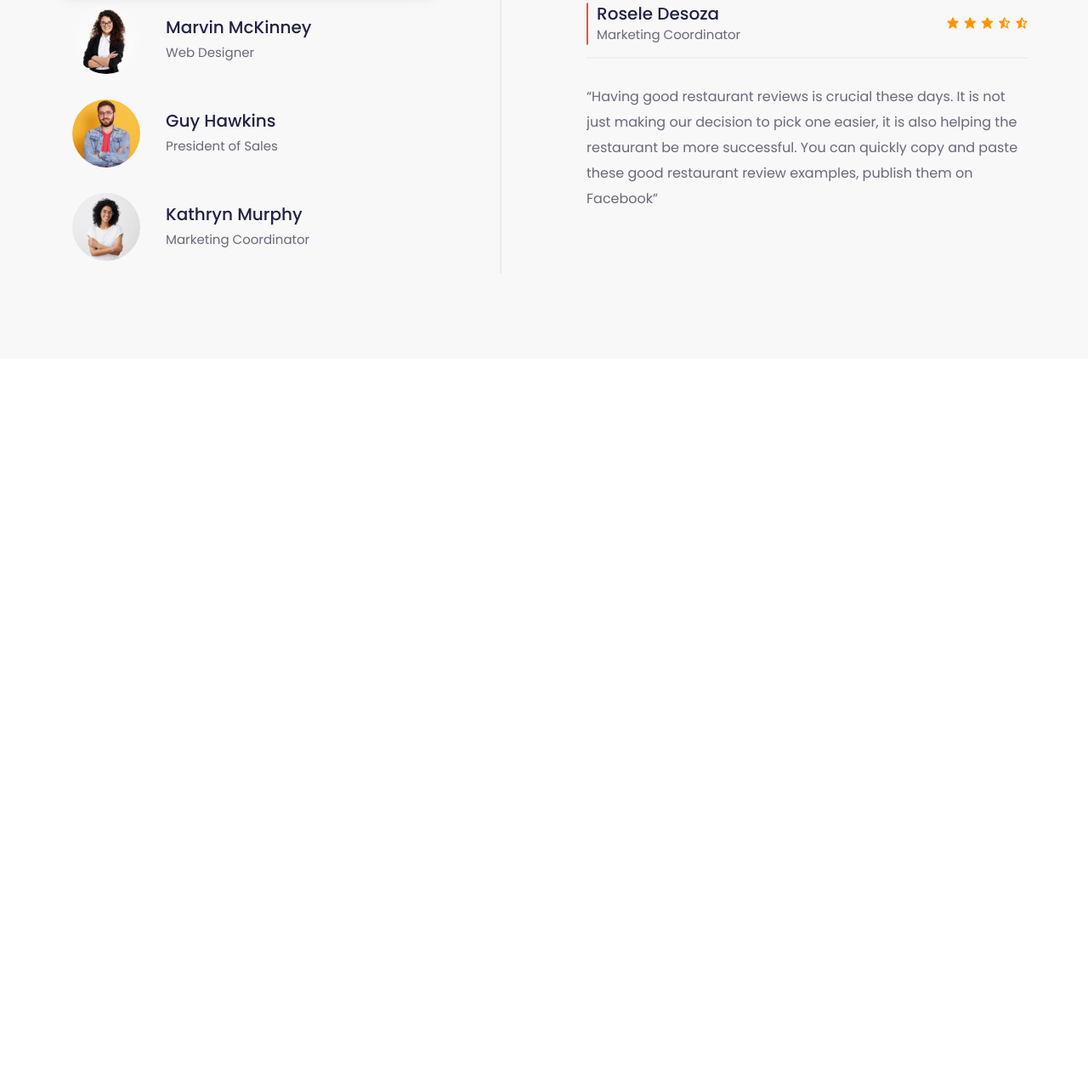
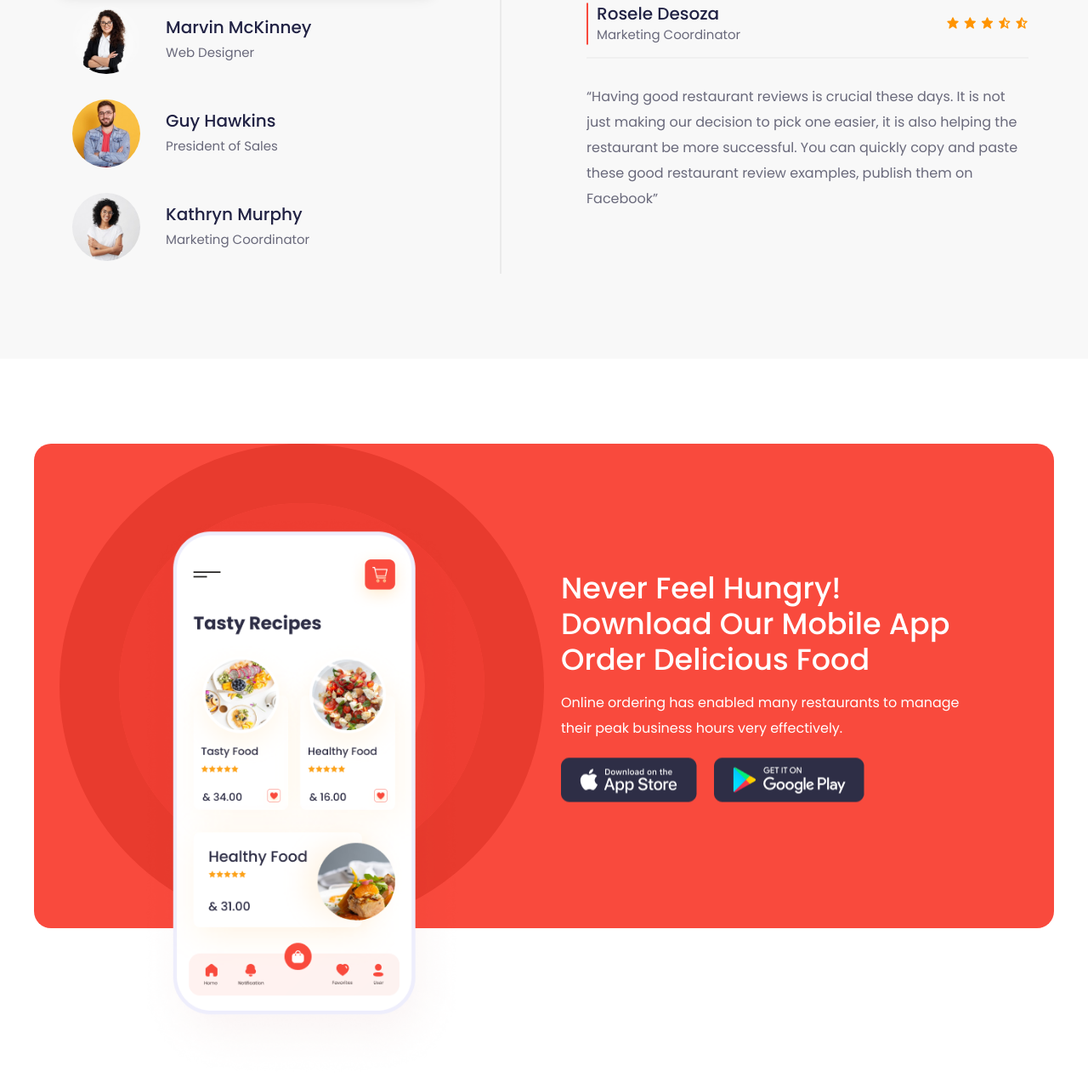
Before and after one commit to dimasnytin/mydelivery, a plain HTML site: page index.html in a window 1280 px wide. Shown: the part 3323-4603 px from the top of the page at 85% size. Before the commit the page ends 3745 px from the top, so only its background shows below. Drawn offline with nearby package versions, Linux system fonts and the light colour scheme.

Commit message:
add section app download

```diff
--- a/index.html
+++ b/index.html
@@ -363,9 +363,40 @@
     </section>
 
 
-    <!--=============== App ===============-->
+    <!-- https://dimasnytin.github.io/mydelivery/ -->
+    <!--=============== App старт===============-->
+    <section class="section app" id="app">
+      <div class="row container">
 
-    <!--=============== Footer ===============-->
+        <!-- правый блок старт -->
+        <div class="col">
+          <div class="circle">
+            <div class="inner-circle"></div>
+            <img src="./images/mobile.png" alt="">
+          </div>
+        </div>
+        <!-- правый блок стоп -->
+
+        <div class="col">
+          <h2>Never Feel Hungry!
+          Download Our Mobile App
+          Order Delicious Food</h2>
+          <p>Online ordering has enabled many restaurants to manage their peak business hours very effectively.</p>
+
+          <!-- картинки для приложений -->
+          <div class="d-flex">
+            <img src="./images/app-store.png" alt="app-store">
+            <img src="./images/google-play.png" alt="google-play">
+          </div>
+        </div>
+
+
+      </div>
+    </section>
+
+    <!--=============== Footer старт===============-->
+    <!-- https://codevoweb.com/lc26-build-food-ordering-website-html-css-javascript/ -->
+
 
     <!--=============== Swiper JS ===============-->
     <script src="https://unpkg.com/swiper/swiper-bundle.min.js"></script>
--- a/scss/styles.scss
+++ b/scss/styles.scss
@@ -956,9 +956,121 @@ img {
   }
 }
 
-
 /* ========== Testimonials стоп=========== */
 
-/* ========== App =========== */
+/* ========== App старт=========== */
+.app {
+  padding: 10rem 0 20rem;
+}
+
+.app .row {
+  background-color: var(--primary-color);
+  border-radius: 2rem;
+  position: relative;
+
+  .col:first-child {
+    margin-left: 5rem;
+
+    .circle {
+      border-radius: 50%;
+      height: 57rem;
+      width: 57rem;
+      border: 7rem solid var(--red-color-1);
+      position: relative;
+
+      .inner-circle {
+        border-radius: 50%;
+        height: 43rem;
+        width: 43rem;
+        border: 7rem solid var(--red-color-2);
+      }
+
+      img {
+        position: absolute;
+        top: 80%;
+        left: 50%;
+        transform: translate(-50%, -50%);
+        width: 40rem;
+      }
+    }
+  }
+
+  .col:last-child {
+    position: absolute;
+    top: 50%;
+    right: 10rem;
+    transform: translateY(-50%);
+    width: 40%;
+
+    h2 {
+      color: var(--white-color);
+      font-size: 3.5rem;
+      margin-bottom: 1.5rem;
+    }
+
+    p {
+      color: var(--white-color);
+      margin-bottom: 2rem;
+    }
+
+    .d-flex {
+      img:first-child {
+        margin-right: 2rem;
+      }
+    }
+  }
+}
+
+@media(max-width: 1300px){
+  .app{
+    .row{
+      .col:first-child{
+        margin-left: 0;
+      }
+
+      .col:last-child{
+        h2{
+          font-size: 3.5rem;
+        }
+      }
+    }
+  }
+}
+
+@media(max-width: 996px){
+  .app{
+    background-color: var(--primary-color);
+    padding: 10rem 0 10rem;
+    height: 40rem;
+
+    .row{
+      height: 100%;
+      .col:first-child{
+        display: none;
+      }
+
+      .col:last-child{
+        left: 50%;
+        transform: translate(-50%, -50%);
+        width: 90%;
+
+        h2{
+          font-size: 3rem;
+        }
+
+        img{
+          height: 4rem;
+        }
+      }
+    }
+  }
+}
+
+@media (max-width: 567px) {
+  .app .row .col:last-child h2 {
+    font-size: 2.5rem;
+  }
+}
+/* ========== App стоп=========== */
 
 /* ========== Footer =========== */
```
Also changed, not shown: css/styles.css, 1 other file.
